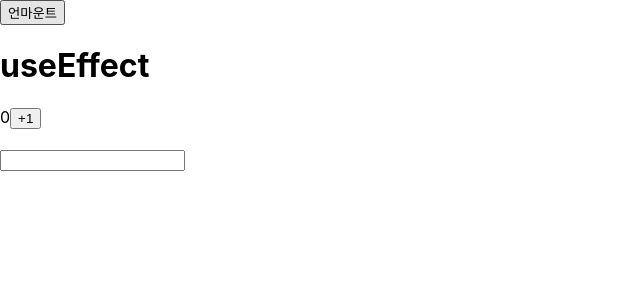
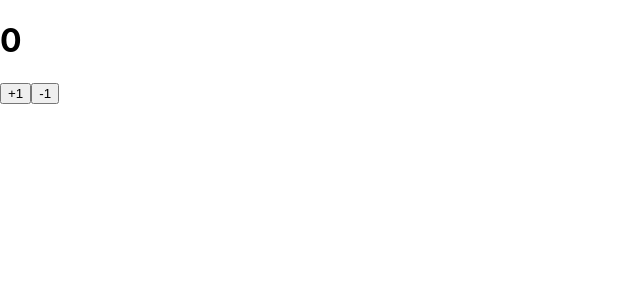
Before and after one commit to wizarddennis/20230128_react, a React (Create React App) app in the folder learn-react/: page / in a window 1280 px wide. Shown: the top 300 px of the page, without its empty margins (0-640 px from the left). Built offline with nearby package versions, Linux system fonts and the light colour scheme.

Commit message:
계산기 기능 수정
계산기 기능 수정

```diff
--- a/learn-react/src/App.js
+++ b/learn-react/src/App.js
@@ -3,20 +3,15 @@ import "./App.css";
 //import Counter from "./component/Counter";
 //import InputText from "./component/InputText";
 //import TodoList from "./component/TodoList";
-import Effect from "./component/todos/Effect";
+//import Effect from "./component/todos/Effect";
 //import Hello from "./component/Hello"; //확장자 jsx 를 붙여도 되고, 안붙여도 된다.
 import { useState } from "react";
+import Todos from "./component/todos/Todos";
 
 function App() {
-  const [show, setShow] = useState(true);
   return (
     <>
-      <button onClick={() => setShow(!show)}>
-        {show ? "언마운트" : "마운트"}
-      </button>
-
-      {/* 조건부 렌더링 */}
-      {show && <Effect />}
+      <Todos />
     </>
   );
 }
--- /dev/null
+++ b/learn-react/src/component/todos/Counter.jsx
@@ -0,0 +1,26 @@
+import { useReducer } from "react";
+
+function reducer(state, action) {
+  // 노란색 줄이 뜨는 이유 ???  default 문을 쓰면 해결됨.
+  switch (action.type) {
+    case "increase":
+      return state + 1;
+    case "decrease":
+      return state - 1;
+    default:
+      return state;
+  }
+}
+
+function Counter() {
+  const [count, dispatch] = useReducer(reducer, 0);
+  return (
+    <div>
+      <h1>{count}</h1>
+      <button onClick={() => dispatch({ type: "increase" })}>+1</button>
+      <button onClick={() => dispatch({ type: "decrease" })}>-1</button>
+    </div>
+  );
+}
+
+export default Counter;
--- a/learn-react/src/component/todos/TodoList.jsx
+++ b/learn-react/src/component/todos/TodoList.jsx
@@ -1,22 +1,21 @@
 // 할일들을 나열해주는 역할
 
-function TodoList() {
+function TodoList({ todos }) {
   return (
     <div>
       <ul>
-        <TodoItem />
-        <TodoItem />
-        <TodoItem />
-        <TodoItem />
+        {todos.map((todo) => (
+          <TodoItem todo={todo} />
+        ))}
       </ul>
     </div>
   );
 }
 
-function TodoItem() {
+function TodoItem({ todo }) {
   return (
     <li>
-      <span>해야할 일</span>
+      <span>{todo.text}</span>
       <button>삭제</button>
     </li>
   );
--- a/learn-react/src/component/todos/Todos.jsx
+++ b/learn-react/src/component/todos/Todos.jsx
@@ -1,11 +1,38 @@
+import { useReducer, useEffect } from "react";
+import Counter from "./Counter";
 import TodoCreate from "./TodoCreate";
 import TodoList from "./TodoList";
 
+// reducer 함수의 return 값이 상태로 업데이트 된다.
+function reducer(state, action) {
+  //   console.log(state, action);
+  return [...state, { id: 4, text: "테스트", done: false }];
+}
+
+const initialState = [
+  { id: 1, text: "useEffect 배우기", done: true },
+  { id: 2, text: "useReducer 배우기", done: false },
+  { id: 3, text: "useCallback, useMemo 배우기", done: false },
+];
+
 function Todos() {
+  // 아래 컴포넌트 2에게 상태를 보내주려면...요 위치에서 선언해야 함.
+  //useReducer(리듀서함수, 초기값) => 상태값, 디스패치 함수를 반환함.
+  const [todos, dispatch] = useReducer(reducer, initialState);
+
+  console.log(todos);
+
+  useEffect(() => {
+    dispatch({ test: "test" });
+  }, []);
+
+  const handleCreate = () => {};
+
   return (
     <div>
-      <TodoList />
-      <TodoCreate />
+      {/*<TodoCreate />
+      <TodoList todos={todos} /> */}
+      <Counter />
     </div>
   );
 }
```
